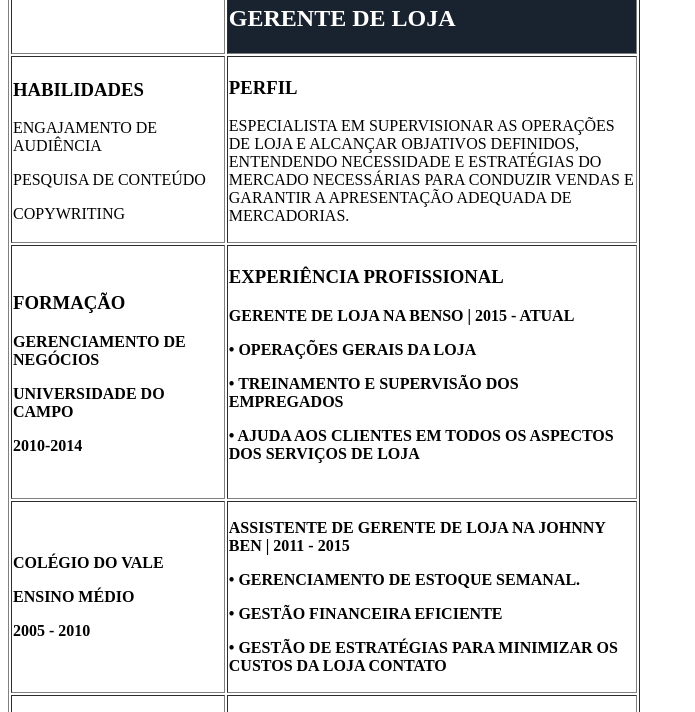
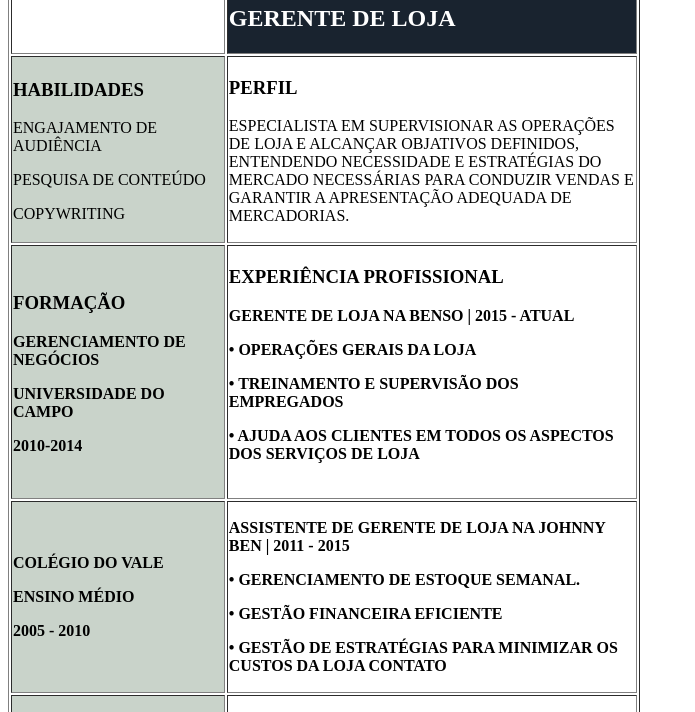
Before and after one commit to Andre98-byte/curriculo, a plain HTML site: page index.html in a window 1280 px wide. Shown: the part 88-800 px from the top of the page, without its empty margins (0-695 px from the left). Drawn offline with Linux system fonts and the light colour scheme.

Commit message:
Curriculo 90% Pronto 2

```diff
--- a/css/estilo.css
+++ b/css/estilo.css
@@ -1,8 +1,8 @@
-#coluna3
-#coluna5
-#coluna7
+#coluna3,
+#coluna5,
+#coluna7,
 #coluna9 {
-    background-color: #d69533;
+    background-color: #c9d3ca;
 }
 #coluna2{
     background-color: #19232f;
```
